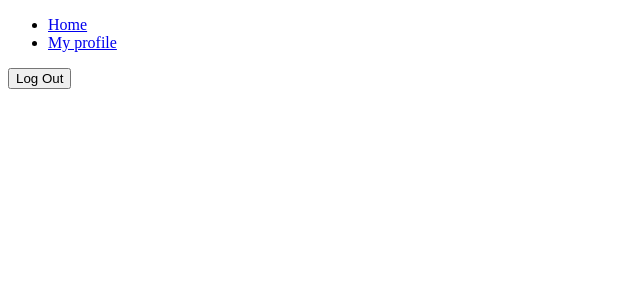
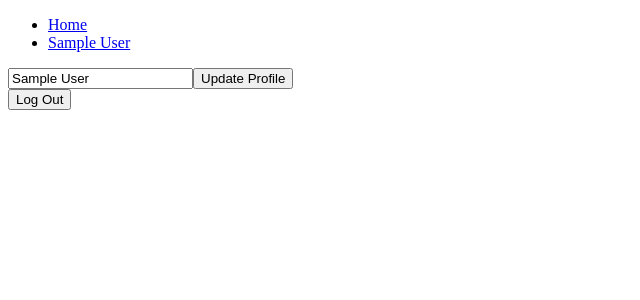
Before and after one commit to Blossssom/cloneTwitter, a React (Create React App) app: page /#/profile in a window 1280 px wide. Shown: the top 300 px of the page, without its empty margins (0-640 px from the left). Built offline with nearby package versions, Linux system fonts and the light colour scheme; no server answers; the database is empty; sample sign-in values are in the browser's storage.

Commit message:
Complete deleting Files, update profile, header bugfix

```diff
--- a/src/components/App.js
+++ b/src/components/App.js
@@ -1,6 +1,7 @@
 import { useEffect, useState } from "react";
 import AppRouter from "./Router";
 import {authService} from "myBase";
+import { updateProfile } from "firebase/auth";
 
 
 function App() {
@@ -16,7 +17,12 @@ function App() {
     authService.onAuthStateChanged((user) => {
       if(user) {
         setIsLoggedIn(true);
-        setUserObj(user);
+        // return된 user을 최대한 풀어 실시간으로 변경을 감지하게 했다. 천천히 살펴볼 필요가 있음
+        setUserObj({
+          displayName: user.displayName,
+          uid: user.uid,
+          updateProfile: (args) => updateProfile(user, {displayName: user.displayName}),
+        });
       }else {
         setIsLoggedIn(false);
       }
@@ -24,9 +30,18 @@ function App() {
     });
   }, []);
 
+  const refreshUser = () => {
+    const user = authService.currentUser;
+    setUserObj({
+      displayName: user.displayName,
+      uid: user.uid,
+      updateProfile: () => updateProfile(user, {displayName: user.displayName}),
+    });
+  };
+
   return (
     <>
-      {init ? <AppRouter isLoggedIn={isLoggedIn} userObj={userObj } /> : "Initializing..."}
+      {init ? <AppRouter refreshUser={refreshUser} isLoggedIn={isLoggedIn} userObj={userObj } /> : "Initializing..."}
     </>
   );
 }
--- a/src/components/Navigation.jsx
+++ b/src/components/Navigation.jsx
@@ -1,7 +1,17 @@
 import React from "react";
 import { Link } from "react-router-dom";
 
-const Navigation = () => {
+const Navigation = ({userObj}) => {
+    console.log(userObj)
+
+    const getUserDisplay = () => {
+        if(userObj.displayName === null) {
+            return userObj.email.split('@')[0];
+        }else {
+            return userObj.displayName;
+        }
+    };
+
     return(
         <nav>
             <ul>
@@ -9,7 +19,9 @@ const Navigation = () => {
                     <Link to='/'>Home</Link>
                 </li>
                 <li>
-                    <Link to='/profile'>My profile</Link>
+                    <Link to='/profile'>
+                        {getUserDisplay()}
+                    </Link>
                 </li>
             </ul>
         </nav>
--- a/src/components/Router.js
+++ b/src/components/Router.js
@@ -4,17 +4,17 @@ import Auth from "../routes/Auth";
 import Home from "../routes/Home";
 import Navigation from "./Navigation";
 
-const AppRouter = ({isLoggedIn, userObj }) => {
+const AppRouter = ({refreshUser, isLoggedIn, userObj }) => {
 
     return(
         <Router>
-            {isLoggedIn && <Navigation />}
+            {isLoggedIn && <Navigation userObj={userObj} />}
             <Routes>
                 {isLoggedIn ?
                 (
                 <>
                     <Route exact path="/" element={<Home userObj={userObj} />}></Route>
-                    <Route exact path="/profile" element={<Profile />}></Route>
+                    <Route exact path="/profile" element={<Profile refreshUser={refreshUser} userObj={userObj} />}></Route>
                     <Route path="*" element={<Navigate replace to='/' />}></Route>
                 </>) :
                 (
--- a/src/components/Twits.jsx
+++ b/src/components/Twits.jsx
@@ -1,5 +1,6 @@
 import { deleteDoc, doc, updateDoc } from "firebase/firestore";
-import { dbService } from "myBase";
+import { deleteObject, ref } from "firebase/storage";
+import { dbService, storageService } from "myBase";
 import React, { useState } from "react";
 
 const Twits = ({twitsObj, isOwner}) => {
@@ -8,12 +9,14 @@ const Twits = ({twitsObj, isOwner}) => {
     // edit을 위한 내용 state
     const [newTwit, setNewTwit] = useState(twitsObj.text);
     const twitRef = doc(dbService, 'twitClone', `${twitsObj.id}`);
+    const imageUrl = ref(storageService, twitsObj.attachmentUrl);
 
     const onDeleteClick = async () => {
         const deleteCheck = window.confirm('Are you sure want to delete?');
 
         if(deleteCheck) {
             await deleteDoc(twitRef);
+            await deleteObject(imageUrl);
         }
     };
 
--- a/src/routes/Home.jsx
+++ b/src/routes/Home.jsx
@@ -29,7 +29,7 @@ const Home = ({userObj}) => {
         e.preventDefault();
         let attachmentUrl = '';
 
-        if(attachment !== "") {
+        if(attachment !== "" && twitC.length > 0) {
             const attachmentRef = ref(storageService, `${userObj.uid}/${v4()}`);
             const response = await uploadString(attachmentRef, attachment, 'data_url');
             attachmentUrl = await getDownloadURL(response. ref);
--- a/src/routes/Profile.jsx
+++ b/src/routes/Profile.jsx
@@ -1,14 +1,57 @@
-import { authService } from "myBase";
-import React from "react"
+import { updateProfile } from "firebase/auth";
+import { collection, getDocs, orderBy, query, where } from "firebase/firestore";
+import { authService, dbService } from "myBase";
+import React, { useEffect, useState } from "react"
 
-const Profile = () => {
+const Profile = ({refreshUser, userObj}) => {
+    const getUserDisplay = () => {
+        if(userObj.displayName === null) {
+            return userObj.email.split('@')[0];
+        }else {
+            return userObj.displayName;
+        }
+    };
+
+    const [newDisplayName, setNewDisplayName] = useState(getUserDisplay);
+
     // logout function
     const onLogOutClick = () => {
         authService.signOut();
     };
 
+    const getMyTwit = async () => {
+        const twitQuery = query(collection(dbService, 'twitClone'), orderBy('createdAt'), where("creatorId", "==", userObj.uid));
+        const querySnapshot = await getDocs(twitQuery);
+        querySnapshot.forEach((doc) => {
+            console.log(`${doc.id} => ${doc.data()}`);
+        });
+    };
+
+    useEffect(() => {
+        getMyTwit();
+    });
+
+    const onSubmit = async (e) => {
+        e.preventDefault();
+        if(getUserDisplay !== newDisplayName) {
+            await updateProfile(authService.currentUser, {displayName: newDisplayName});
+        }
+        refreshUser();
+    }
+
+    const onChange = (e) => {
+        const {target: {value}} = e;
+        setNewDisplayName(value);
+    };
+
     return(
-        <button onClick={onLogOutClick}>Log Out</button>
+        <>
+            <form onSubmit={onSubmit}>
+                <input onChange={onChange} value={newDisplayName} type="text" placeholder="Display Name" />
+                <input type="submit" value="Update Profile" />
+            </form>
+            <button onClick={onLogOutClick}>Log Out</button>
+        </>
     )
 };
 
```
Also changed, not shown: src/routes/EditProfile.jsx (+7 -1 lines).
